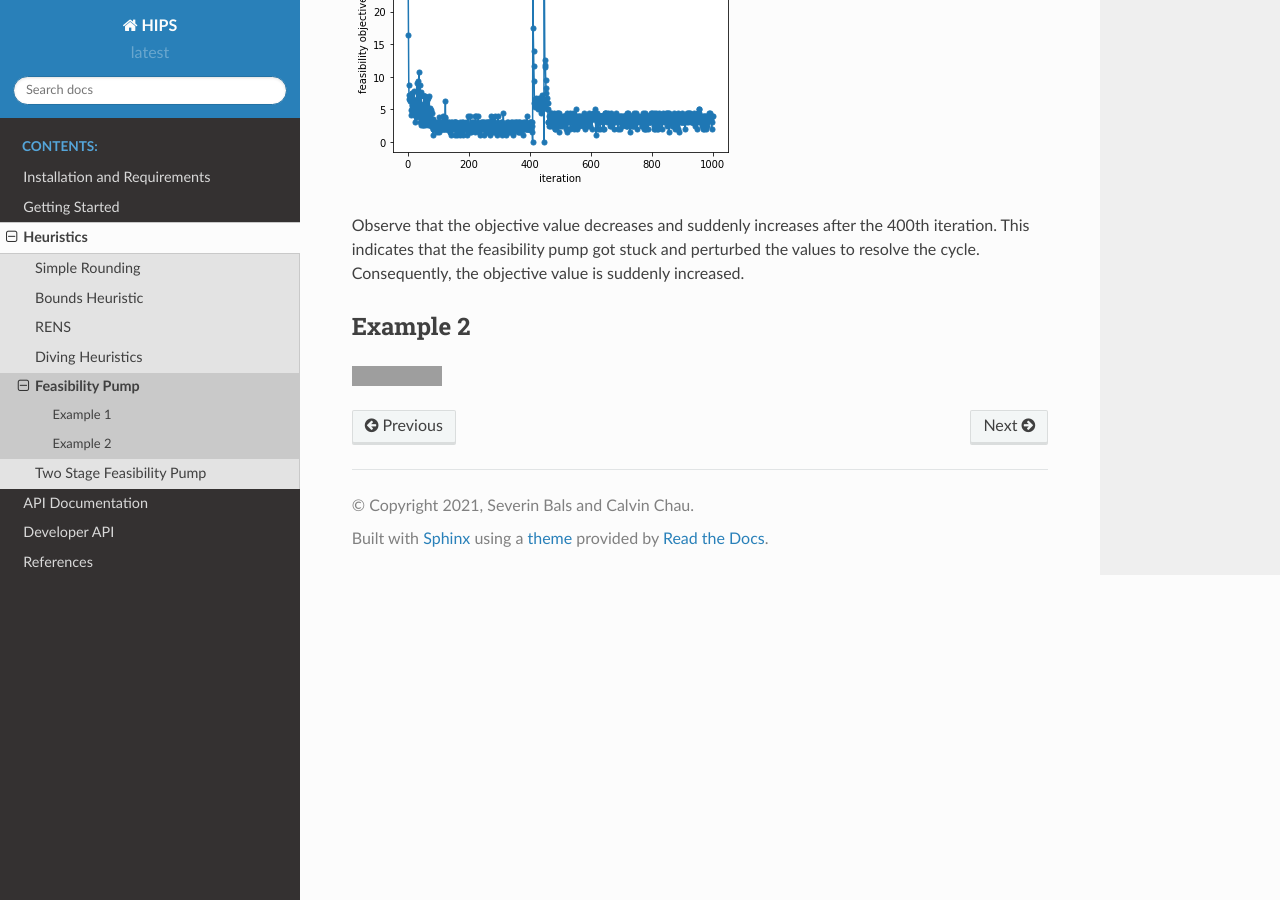
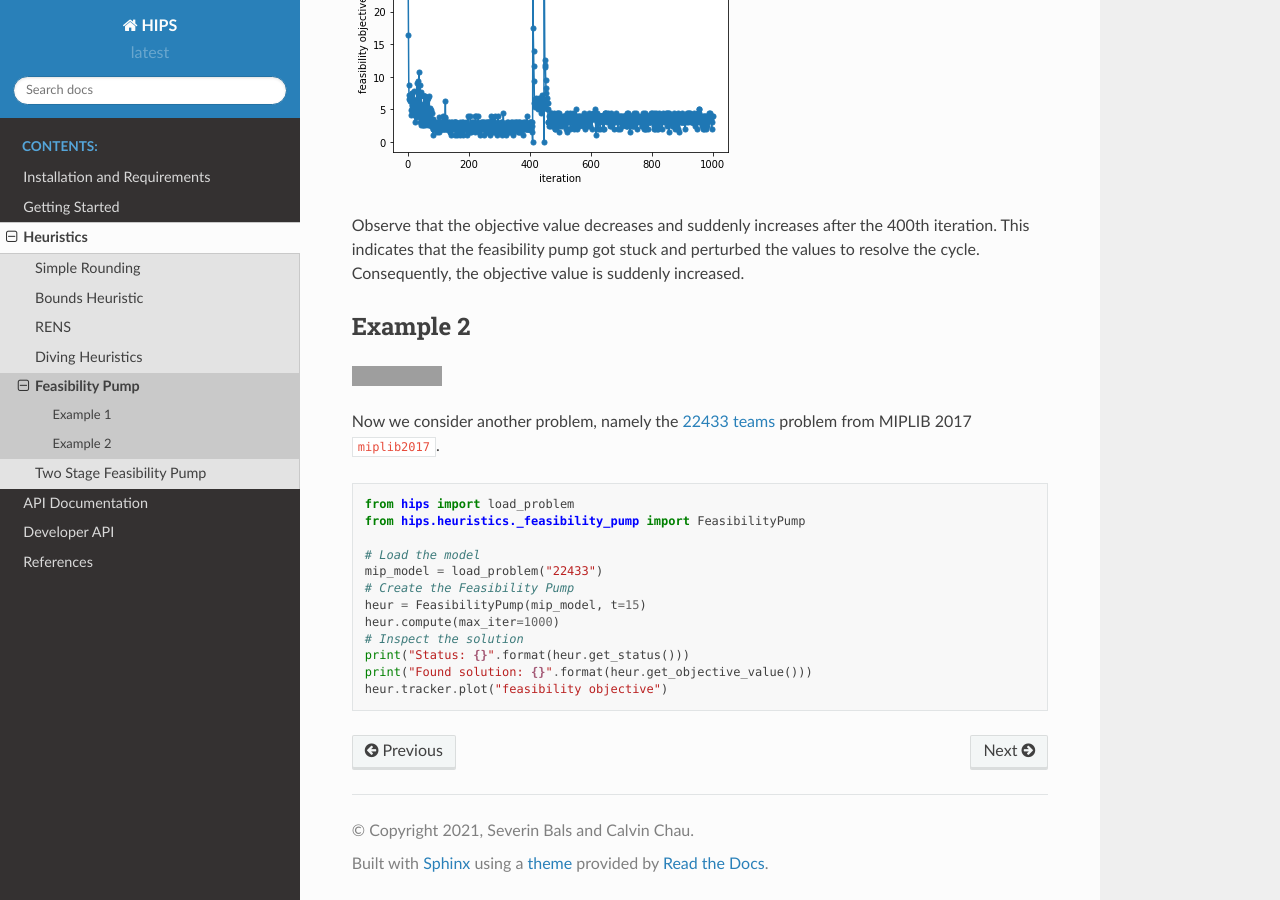
Before and after one commit to cxlvinchau/hips, a Sphinx documentation site: the page built from docs/heur/feasibility_pump.rst, in a window 1280 px wide and 900 px high, scrolled down 2286 px. Built offline with Sphinx 7.4.7 and the Read the Docs theme 2.0.0, drawn with Linux system fonts in a browser that asks for light colours; cross-references to code outside the pages are shown as plain code; grey boxes are pictures that could not be loaded.

Commit message:
fixed issue in fp and added example

```diff
--- a/docs/heur/feasibility_pump.rst
+++ b/docs/heur/feasibility_pump.rst
@@ -106,3 +106,20 @@ Example 2
     <a href="https://colab.research.google.com/github/cxlvinchau/hips-examples/blob/main/notebooks/feasibility_pump_22433_example.ipynb" target="_blank">
         <img src="https://colab.research.google.com/assets/colab-badge.svg" alt="Open In Colab"/>
     </a>
+
+Now we consider another problem, namely the `22433 teams <https://miplib.zib.de/instance_details_22433.html>`_ problem from MIPLIB 2017 :cite:`miplib2017`.
+
+.. code-block:: python
+
+    from hips import load_problem
+    from hips.heuristics._feasibility_pump import FeasibilityPump
+
+    # Load the model
+    mip_model = load_problem("22433")
+    # Create the Feasibility Pump
+    heur = FeasibilityPump(mip_model, t=15)
+    heur.compute(max_iter=1000)
+    # Inspect the solution
+    print("Status: {}".format(heur.get_status()))
+    print("Found solution: {}".format(heur.get_objective_value()))
+    heur.tracker.plot("feasibility objective")
```
Also changed, not shown: 1 other file.
